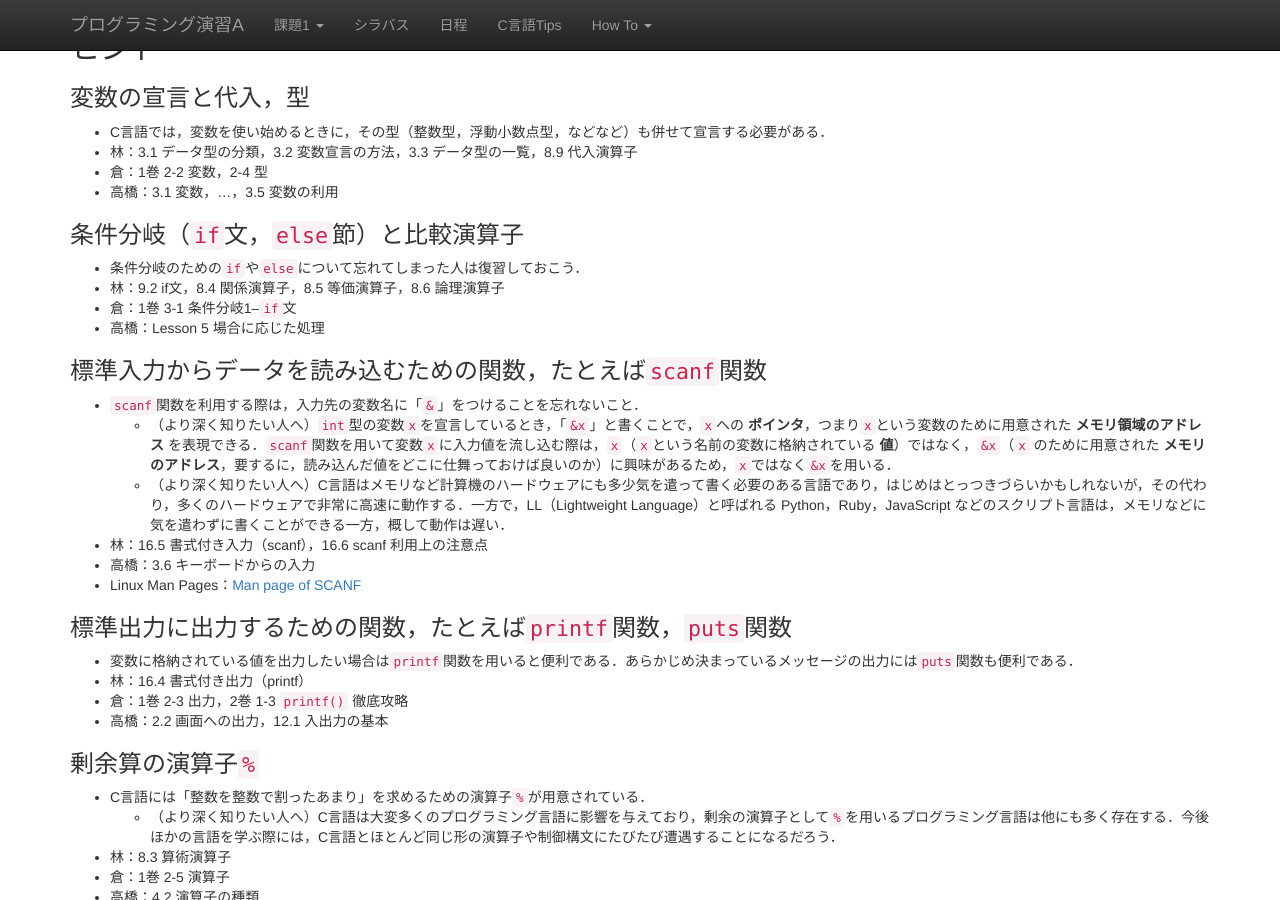
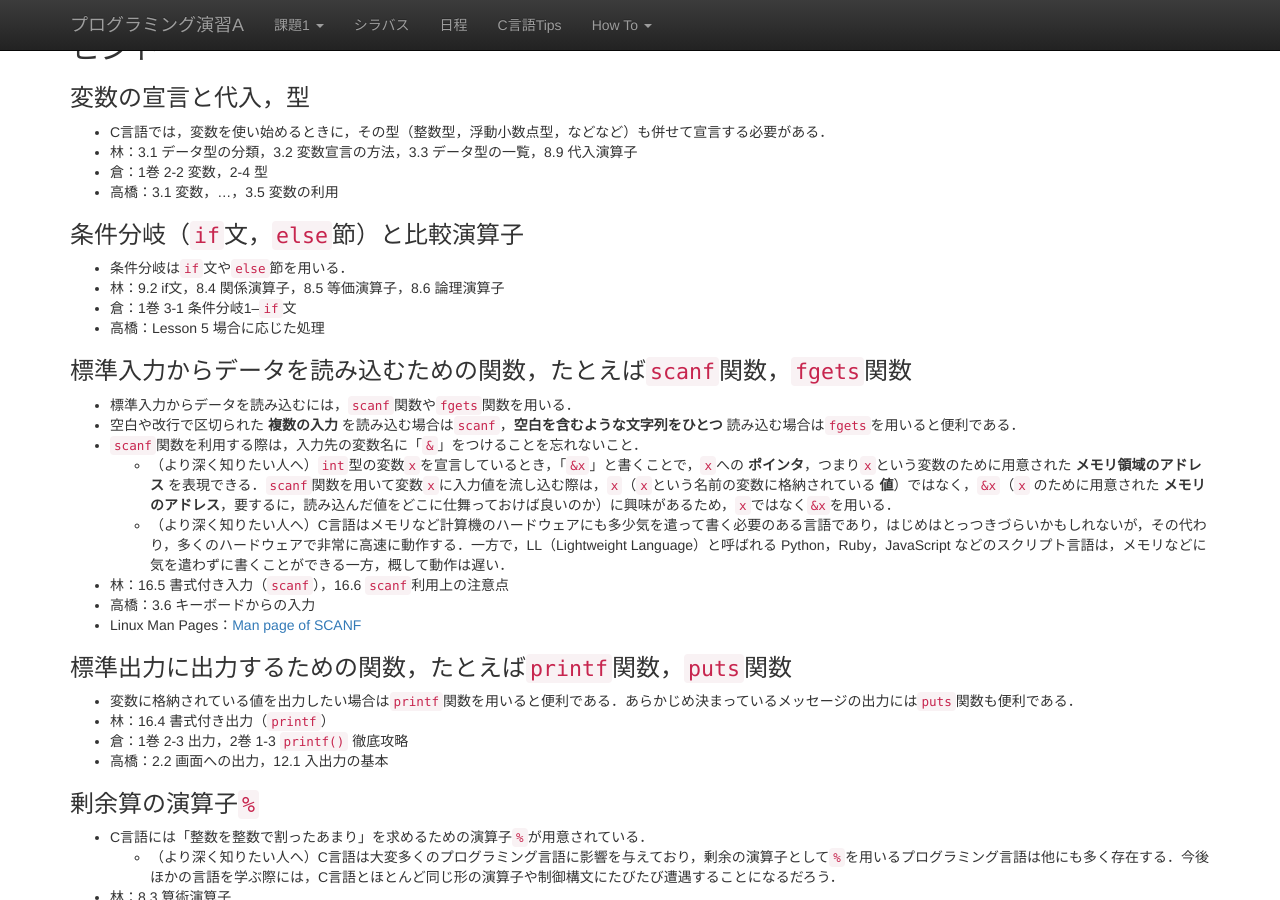
Before and after one commit to ecei-tohoku/ppa-public, a Jekyll site: the page built from kadai1/p11.md, in a window 1280 px wide and 900 px high, scrolled down 866 px. Built offline with Jekyll 4.4.1, drawn with Linux system fonts in a browser that asks for light colours; nearby versions of some CDN libraries; formulas are drawn with MathJax 3.

Commit message:
modify: 課題1-1 ヒント

```diff
--- a/kadai1/p11.md
+++ b/kadai1/p11.md
@@ -52,24 +52,26 @@ title: 1-1. 和差算
 
 ### 条件分岐（`if`文，`else`節）と比較演算子
 
-- 条件分岐のための`if`や`else`について忘れてしまった人は復習しておこう．
+- 条件分岐は`if`文や`else`節を用いる．
 - 林：9.2 if文，8.4 関係演算子，8.5 等価演算子，8.6 論理演算子
 - 倉：1巻 3-1 条件分岐1--`if`文
 - 高橋：Lesson 5 場合に応じた処理
 
-### 標準入力からデータを読み込むための関数，たとえば`scanf`関数
+### 標準入力からデータを読み込むための関数，たとえば`scanf`関数，`fgets`関数
 
+- 標準入力からデータを読み込むには，`scanf`関数や`fgets`関数を用いる．
+- 空白や改行で区切られた **複数の入力** を読み込む場合は`scanf`，**空白を含むような文字列をひとつ** 読み込む場合は`fgets`を用いると便利である．
 - `scanf`関数を利用する際は，入力先の変数名に「`&`」をつけることを忘れないこと．
     - （より深く知りたい人へ）`int`型の変数`x`を宣言しているとき，「`&x`」と書くことで，`x`への **ポインタ**，つまり`x`という変数のために用意された **メモリ領域のアドレス** を表現できる．`scanf`関数を用いて変数`x`に入力値を流し込む際は，`x`（`x`という名前の変数に格納されている **値**）ではなく，`&x`（`x` のために用意された **メモリのアドレス**，要するに，読み込んだ値をどこに仕舞っておけば良いのか）に興味があるため，`x`ではなく`&x`を用いる．
     - （より深く知りたい人へ）C言語はメモリなど計算機のハードウェアにも多少気を遣って書く必要のある言語であり，はじめはとっつきづらいかもしれないが，その代わり，多くのハードウェアで非常に高速に動作する．一方で，LL（Lightweight Language）と呼ばれる Python，Ruby，JavaScript などのスクリプト言語は，メモリなどに気を遣わずに書くことができる一方，概して動作は遅い．
-- 林：16.5 書式付き入力（scanf），16.6 scanf 利用上の注意点
+- 林：16.5 書式付き入力（`scanf`），16.6 `scanf`利用上の注意点
 - 高橋：3.6 キーボードからの入力
 - Linux Man Pages：[Man page of SCANF](https://linuxjm.osdn.jp/html/LDP_man-pages/man3/scanf.3.html)
 
 ### 標準出力に出力するための関数，たとえば`printf`関数，`puts`関数
 
 - 変数に格納されている値を出力したい場合は`printf`関数を用いると便利である．あらかじめ決まっているメッセージの出力には`puts`関数も便利である．
-- 林：16.4 書式付き出力（printf）
+- 林：16.4 書式付き出力（`printf`）
 - 倉：1巻 2-3 出力，2巻 1-3 `printf()` 徹底攻略
 - 高橋：2.2 画面への出力，12.1 入出力の基本
 
```
